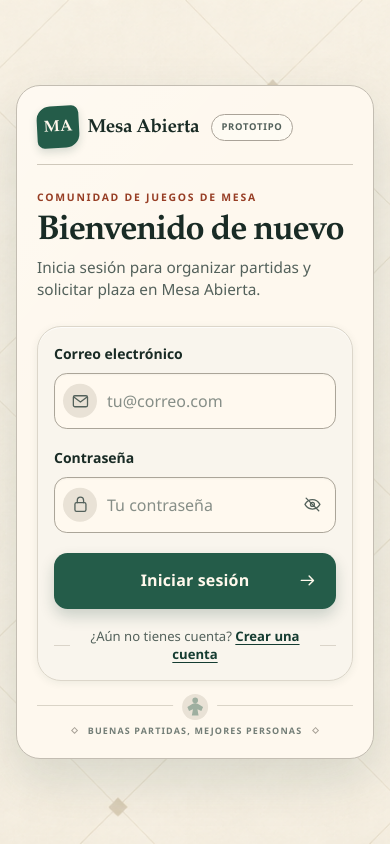
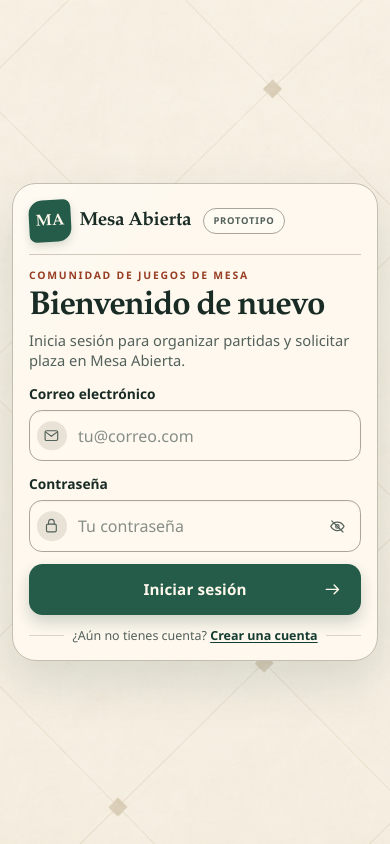
Before and after one commit to ChristianSalto/app-boardgames, a React (Vite) app: page /login in a window 390 px wide. Built offline with nearby package versions, Linux system fonts and the light colour scheme; no server answers.

Commit message:
style: compact authentication layout on mobile

```diff
--- a/src/styles/06-components/_components.scss
+++ b/src/styles/06-components/_components.scss
@@ -622,6 +622,118 @@
   height: 0.32rem;
   transform: rotate(45deg);
   border: var(--border-width) solid color-mix(in srgb, var(--color-border-strong) 78%, transparent);
+}
+
+/* Login prioritises the form on small screens; decoration remains available from tablet up. */
+@media (max-width: 30rem) {
+  .auth-page--branded {
+    padding: var(--space-3);
+  }
+
+  .auth-card--login,
+  .auth-card--register {
+    margin-block: var(--space-2);
+    padding: var(--space-4);
+  }
+
+  .auth-card--login .auth-card__brand,
+  .auth-card--register .auth-card__brand {
+    min-height: 2.5rem;
+    margin-bottom: var(--space-3);
+    padding-bottom: var(--space-3);
+  }
+
+  .auth-card--login .auth-card__heading,
+  .auth-card--register .auth-card__heading {
+    margin-bottom: var(--space-3);
+  }
+
+  .auth-card--login .auth-card__heading .eyebrow,
+  .auth-card--register .auth-card__heading .eyebrow {
+    margin-bottom: 0.35rem;
+  }
+
+  .auth-card--login .auth-card__heading h1,
+  .auth-card--register .auth-card__heading h1 {
+    margin-bottom: 0.35rem;
+    font-size: clamp(1.85rem, 8.5vw, 2.1rem);
+    line-height: 1.06;
+  }
+
+  .auth-card--login .auth-card__heading > p:last-child,
+  .auth-card--register .auth-card__heading > p:last-child {
+    font-size: 0.92rem;
+    line-height: 1.42;
+  }
+
+  .auth-card--login .auth-form--branded,
+  .auth-card--register .auth-form--branded {
+    --control-height: 3.2rem;
+
+    gap: var(--space-3);
+    padding: 0;
+    border: 0;
+    border-radius: 0;
+    background: transparent;
+    box-shadow: none;
+  }
+
+  .auth-card--login .auth-form--branded .field,
+  .auth-card--register .auth-form--branded .field {
+    gap: 0.35rem;
+  }
+
+  .auth-card--login .auth-form--branded .field__label,
+  .auth-card--register .auth-form--branded .field__label {
+    font-size: 0.86rem;
+  }
+
+  .auth-card--login .auth-form--branded .auth-control input,
+  .auth-card--register .auth-form--branded .auth-control input {
+    padding: 0.6rem 3rem;
+  }
+
+  .auth-card--login .auth-control__leading-icon,
+  .auth-card--register .auth-control__leading-icon {
+    left: 0.5rem;
+    width: 1.85rem;
+    height: 1.85rem;
+  }
+
+  .auth-card--login .auth-control__leading-icon svg,
+  .auth-card--register .auth-control__leading-icon svg,
+  .auth-card--login .auth-control__visibility svg,
+  .auth-card--register .auth-control__visibility svg {
+    width: 1.05rem;
+    height: 1.05rem;
+  }
+
+  .auth-card--login .auth-submit,
+  .auth-card--register .auth-submit {
+    min-height: 3.2rem;
+    margin-top: 0;
+    font-size: 0.95rem;
+  }
+
+  .auth-card--login .auth-form__switch-link,
+  .auth-card--register .auth-form__switch-link {
+    gap: 0.5rem;
+  }
+
+  .auth-card--login .auth-form__switch,
+  .auth-card--register .auth-form__switch {
+    font-size: 0.78rem;
+  }
+
+  .auth-card--login .auth-card__footer,
+  .auth-card--register .auth-card__footer {
+    display: none;
+  }
+
+  .auth-card--profile .auth-card__footer {
+    margin-top: var(--space-4);
+    padding-top: var(--space-3);
+  }
 }
 
 @media (min-width: 40rem) {
```
